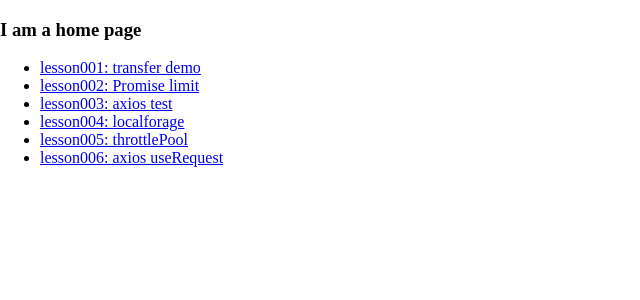
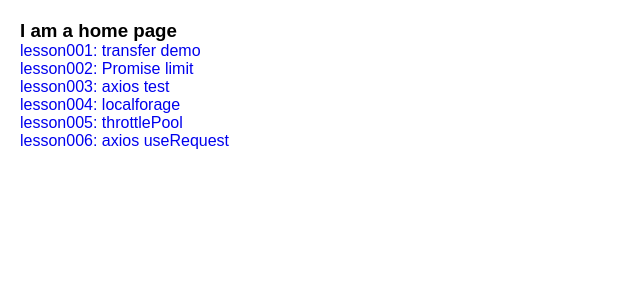
Before and after one commit to Yofun/react-template-antd, a React (Create React App) app: page / in a window 1280 px wide. Shown: the top 300 px of the page, without its empty margins (0-640 px from the left). Built offline with nearby package versions, Linux system fonts and the light colour scheme.

Commit message:
chore: Update

```diff
--- a/src/index.css
+++ /dev/null
@@ -1,5 +0,0 @@
-html,
-body {
-  padding: 0;
-  margin: 0;
-}
--- a/src/pages/index.tsx
+++ b/src/pages/index.tsx
@@ -1,11 +1,11 @@
-import { useMemo } from "react";
-import { NavLink } from "react-router-dom";
+import { useMemo } from 'react';
+import { NavLink } from 'react-router-dom';
 
-import { default as list } from "../router/routes";
+import { default as list } from '../router/routes';
 
 const Index = () => {
   const routes = useMemo(() => {
-    return list.filter((v) => v.path !== "/");
+    return list.filter((v) => v.path !== '/');
   }, []);
 
   return (
@@ -14,7 +14,7 @@ const Index = () => {
       <ul>
         {routes.map((v) => (
           <li key={v.path}>
-            <NavLink to={v.path}>{v.title}</NavLink>
+            <NavLink to={v.path}>{v.meta.title}</NavLink>
           </li>
         ))}
       </ul>
--- a/src/pages/lesson001/List.tsx
+++ b/src/pages/lesson001/List.tsx
@@ -1,6 +1,6 @@
-import React, { useMemo, useState, useEffect } from "react";
+import React, { useMemo, useState } from 'react';
 
-import { TransferBridgeOptionsType } from "./Transfer";
+import { TransferBridgeOptionsType } from './Transfer';
 
 interface ListProps {
   className?: string;
@@ -9,18 +9,10 @@ interface ListProps {
   onSelectAll?: (checked: boolean) => void;
 }
 
-const List: React.FC<ListProps> = ({
-  data,
-  className,
-  onSelect,
-  onSelectAll,
-}) => {
-  const [selectAll, setSelectAll] = useState(false);
+const List: React.FC<ListProps> = ({ data, className, onSelect, onSelectAll }) => {
+  const [selectAll] = useState(false);
 
-  const isCheckAll = useMemo(
-    () => (!!data.length && data.every((v) => v.checked)) || selectAll,
-    [data, selectAll]
-  );
+  const isCheckAll = useMemo(() => (!!data.length && data.every((v) => v.checked)) || selectAll, [data, selectAll]);
 
   // useEffect(() => {
   //   if (data.length && data.every((v) => v.checked)) {
@@ -28,10 +20,7 @@ const List: React.FC<ListProps> = ({
   //   }
   // }, [data]);
 
-  const handleCheck = (
-    e: React.ChangeEvent,
-    item: TransferBridgeOptionsType
-  ) => {
+  const handleCheck = (e: React.ChangeEvent, item: TransferBridgeOptionsType) => {
     onSelect(!item.checked, item.id);
   };
 
@@ -39,21 +28,13 @@ const List: React.FC<ListProps> = ({
     <ul className={className}>
       {!!onSelectAll && (
         <li>
-          <input
-            type="checkbox"
-            checked={isCheckAll}
-            onChange={(e) => onSelectAll(e.target.checked)}
-          />
+          <input type="checkbox" checked={isCheckAll} onChange={(e) => onSelectAll(e.target.checked)} />
           all
         </li>
       )}
       {data.map((v, index) => (
         <li key={v.id}>
-          <input
-            type="checkbox"
-            checked={v.checked}
-            onChange={(e) => handleCheck(e, v)}
-          />
+          <input type="checkbox" checked={v.checked} onChange={(e) => handleCheck(e, v)} />
           {v.name}
         </li>
       ))}
--- a/src/router/index.tsx
+++ b/src/router/index.tsx
@@ -1,20 +1,18 @@
-import {
-  BrowserRouter as Router,
-  Routes as Switch,
-  Route,
-} from "react-router-dom";
+import { BrowserRouter as Router, Routes as Switch, Route } from 'react-router-dom';
 
-import routes from "./routes";
+import routes from './routes';
 
 const AppRouter = () => {
   return (
+    <div style={{ padding: '20px' }}>
       <Router>
         <Switch>
           {routes.map((v) => (
-          <Route key={v.path} path={v.path} element={v.element}/>
+            <Route key={v.path} path={v.path} element={v.element} />
           ))}
         </Switch>
       </Router>
+    </div>
   );
 };
 
--- a/src/router/routes.tsx
+++ b/src/router/routes.tsx
@@ -1,54 +1,70 @@
-import { PathRouteProps } from "react-router-dom";
+import { PathRouteProps } from 'react-router-dom';
 
 // routes
-import Index from "../pages";
-import Lesson001 from "../pages/lesson001";
-import Lesson002 from "../pages/lesson002";
-import Lesson003 from "../pages/lesson003";
-import Lesson004 from "../pages/lesson004";
-import Lesson005 from "../pages/lesson005";
-import Lesson006 from "../pages/lesson006";
+import Index from '../pages';
+import Lesson001 from '../pages/lesson001';
+import Lesson002 from '../pages/lesson002';
+import Lesson003 from '../pages/lesson003';
+import Lesson004 from '../pages/lesson004';
+import Lesson005 from '../pages/lesson005';
+import Lesson006 from '../pages/lesson006';
 
 export interface RouteProps extends PathRouteProps {
-  title: string;
+  meta: {
+    title: string;
+  };
 }
 
 const routes: RouteProps[] = [
   {
-    path: "/",
+    path: '/',
     element: <Index />,
-    title: "index",
+    meta: {
+      title: 'index'
+    }
   },
   {
-    path: "/lesson001",
+    path: '/lesson001',
     element: <Lesson001 />,
-    title: "lesson001: transfer demo",
+    meta: {
+      title: 'lesson001: transfer demo'
+    }
   },
   {
-    path: "/lesson002",
+    path: '/lesson002',
     element: <Lesson002 />,
-    title: "lesson002: Promise limit",
+    meta: {
+      title: 'lesson002: Promise limit'
+    }
   },
   {
-    path: "/lesson003",
+    path: '/lesson003',
     element: <Lesson003 />,
-    title: "lesson003: axios test",
+    meta: {
+      title: 'lesson003: axios test'
+    }
   },
   {
-    path: "/lesson004",
+    path: '/lesson004',
     element: <Lesson004 />,
-    title: "lesson004: localforage",
+    meta: {
+      title: 'lesson004: localforage'
+    }
   },
   {
-    path: "/lesson005",
+    path: '/lesson005',
     element: <Lesson005 />,
-    title: "lesson005: throttlePool",
+    meta: {
+      title: 'lesson005: throttlePool'
+    }
   },
   {
-    path: "/lesson006",
+    path: '/lesson006',
     element: <Lesson006 />,
-    title: "lesson006: axios useRequest",
-  },
+    meta: {
+      title: 'lesson006: axios useRequest'
+    }
+  }
 ];
 
 export default routes;
--- /dev/null
+++ b/src/styles/reset.scss
@@ -0,0 +1,62 @@
+/*这些元素都建议重新初始化*/
+body,
+div,
+dl,
+dt,
+dd,
+ul,
+ol,
+li,
+tr,
+td,
+th,
+h1,
+h2,
+h3,
+h4,
+h5,
+h6,
+hr,
+br,
+img,
+table,
+input,
+form,
+a,
+p,
+textarea {
+    padding: 0;
+    margin: 0;
+    font-family: Arial, 'Microsoft YaHei', '宋体';
+}
+/*去掉列表默认排列*/
+ul,
+ol,
+li {
+    list-style: none;
+}
+/*去掉底部横线*/
+/*把a元素更改设置成块级元素，这个根据实际情况决定要不要*/
+a {
+    text-decoration: none;
+    display: block;
+}
+/*img标签要清除border。*/
+/*display设为block设置为块级元素，默认为display:inline;
+存在下边线多出4px状况,所以一般设为block*/
+img {
+    border: 0;
+    display: block;
+}
+/*清除浮动破坏带来的塌陷问题*/
+/*清除浮动的兼容IE*/
+.clearfloat {
+    zoom: 1;
+}
+.clearfloat:after {
+    display: block;
+    clear: both;
+    content: '';
+    visibility: hidden;
+    height: 0;
+}
```
Also changed, not shown: src/index.tsx (+7 -7 lines), 1 other file (tests, documents, lock files or other folders). Lines whose indentation alone changed are shown as unchanged.
